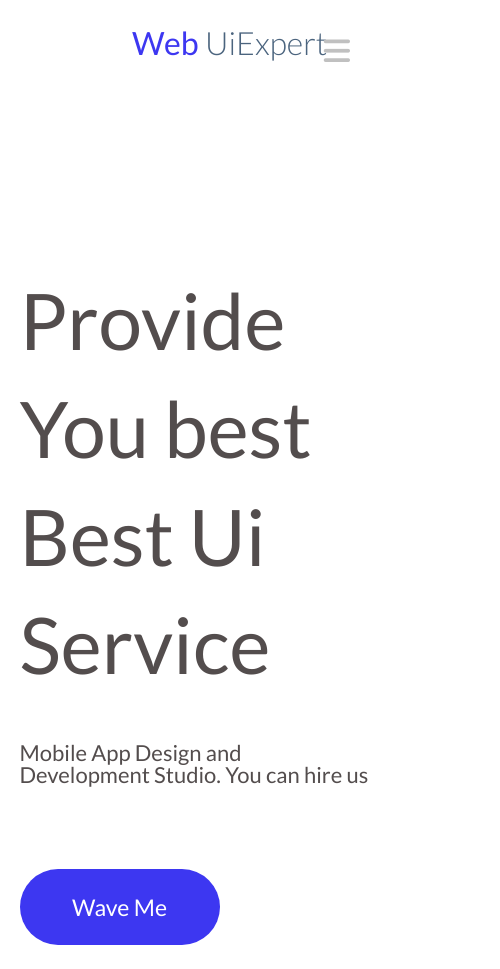
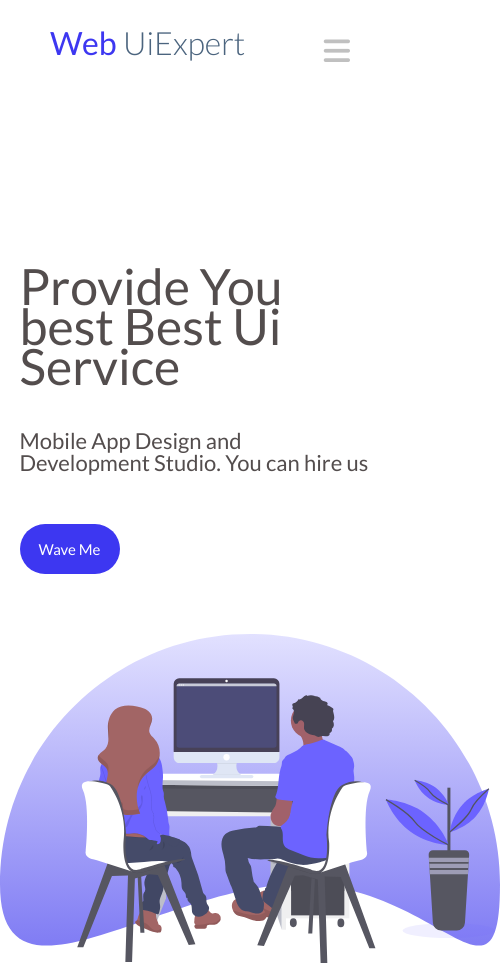
Before and after one commit to Saba-Vardy/Github-IV, a plain HTML site: page index.html in a window 390 px wide. Shown: the top 969 px of the page, 500 px wide, since content can reach past the window. Drawn offline with Linux system fonts and the light colour scheme.

Commit message:
Github-IV

```diff
--- a/css/style.css
+++ b/css/style.css
@@ -251,5 +251,22 @@
         float: right;
         margin-right: 20px;
     }
-
 }
+@media (max-width: 600px) {
+    .left-satauri {
+        font-size: 50px;
+        line-height: 40px;
+    }
+    .wave {
+        width: 100px;
+        height: 50px;
+        font-size: 15px;
+        margin-top: 50px;
+    }
+    .logo {
+       margin-left: 50px;
+    }
+    .right {
+       width: 100%;
+    }
+}
```
